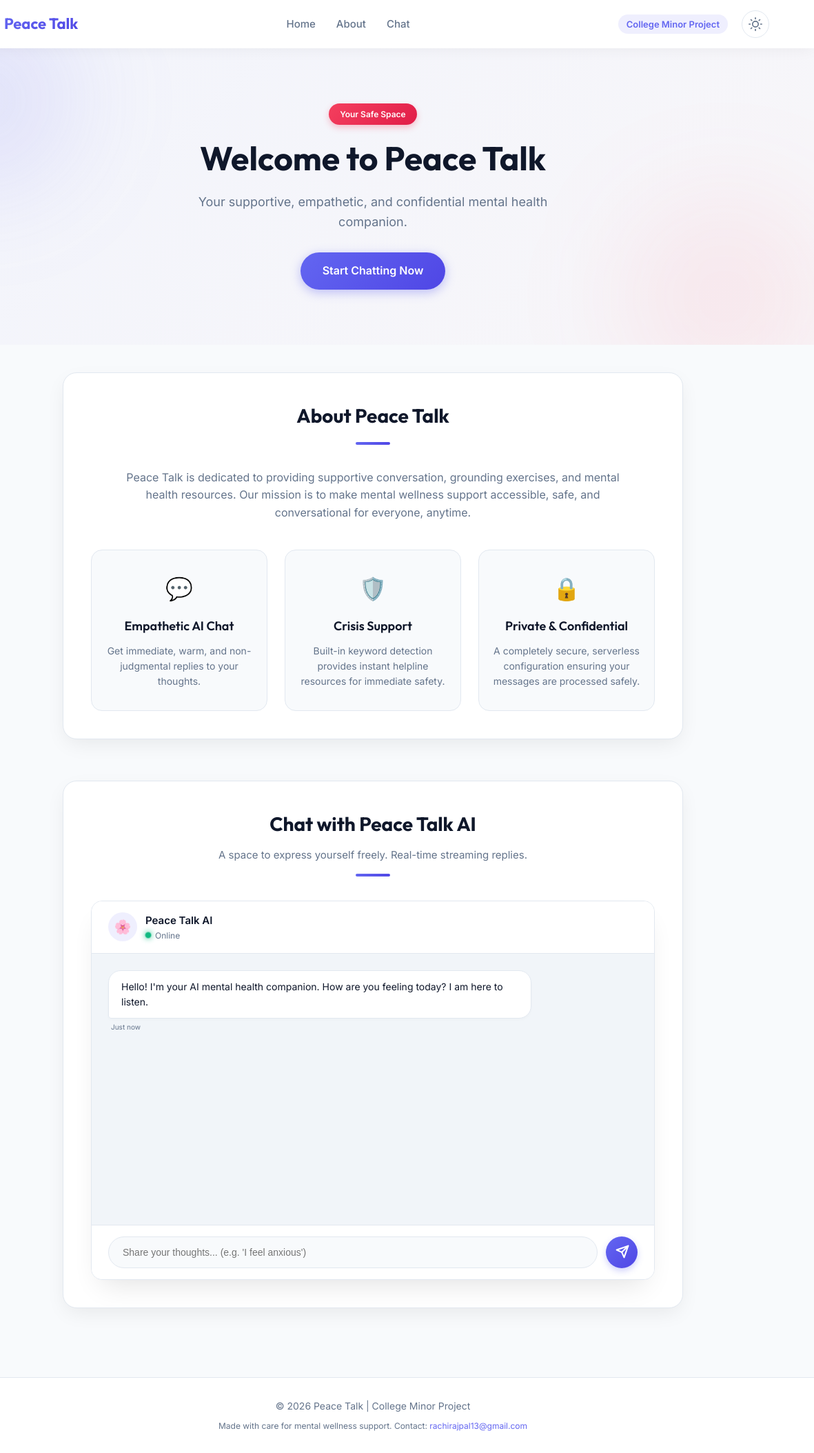
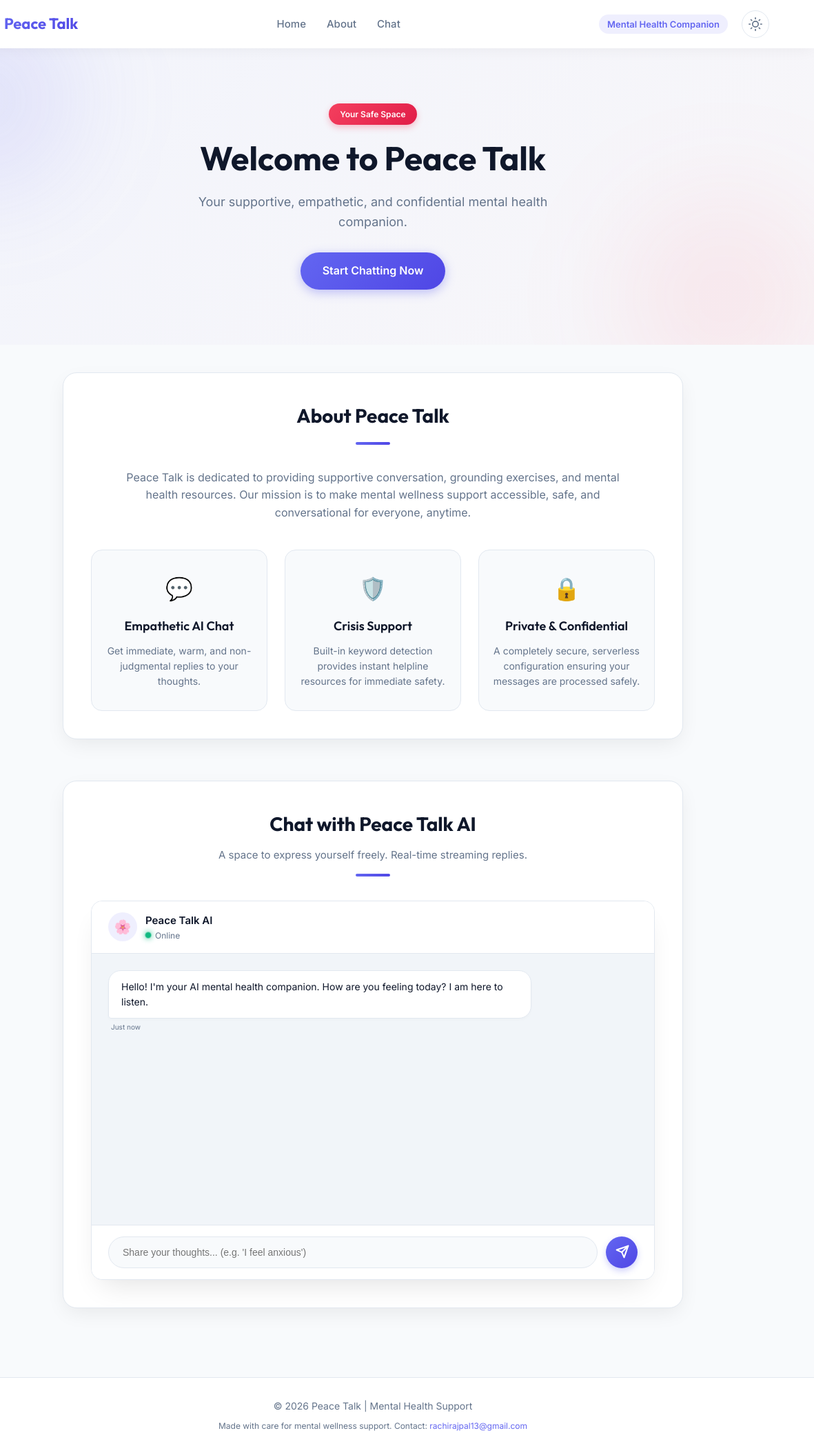
Before and after one commit to Rachi-collab/Stress-Management-Chatbot, a plain HTML site: page chatbot_ui/index.html in a window 1280 px wide. Shown: the full height of the page at 69% size, 99-1280 px from the left. Drawn offline with Linux system fonts and the light colour scheme.

Commit message:
chore: remove College Minor Project label from UI and README

```diff
--- a/chatbot_ui/index.html
+++ b/chatbot_ui/index.html
@@ -26,7 +26,7 @@
                 <li><a href="#chatbot">Chat</a></li>
             </ul>
             <div class="nav-actions">
-                <span class="user-info">College Minor Project</span>
+                <span class="user-info">Mental Health Companion</span>
                 <!-- Theme Toggle Button -->
                 <button id="themeToggle" class="theme-toggle-btn" aria-label="Toggle Theme" onclick="toggleTheme()">
                     <svg id="themeIcon" xmlns="http://www.w3.org/2000/svg" width="20" height="20" viewBox="0 0 24 24" fill="none" stroke="currentColor" stroke-width="2" stroke-linecap="round" stroke-linejoin="round" class="feather-sun">
@@ -131,7 +131,7 @@
     <!-- ---------- Footer ---------- -->
     <footer>
         <div class="footer-content">
-            <p>© 2026 Peace Talk | College Minor Project</p>
+            <p>© 2026 Peace Talk | Mental Health Support</p>
             <p class="footer-subtext">Made with care for mental wellness support. Contact: <a href="mailto:rachirajpal13@gmail.com">rachirajpal13@gmail.com</a></p>
         </div>
     </footer>
```
Also changed, not shown: 1 other file.
